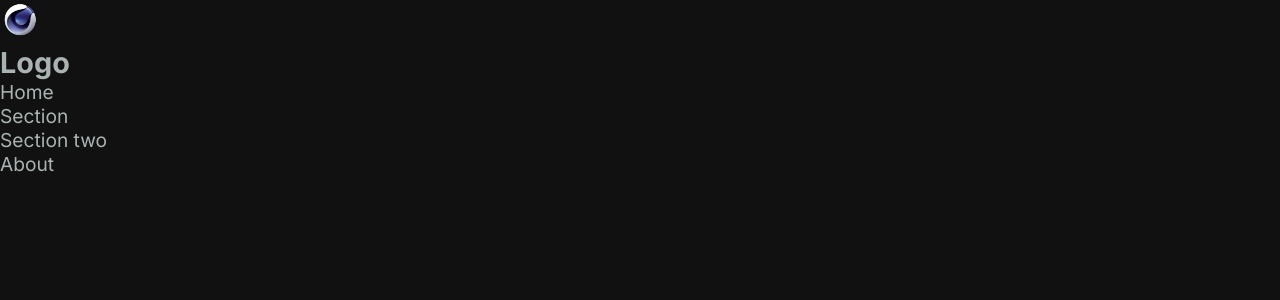
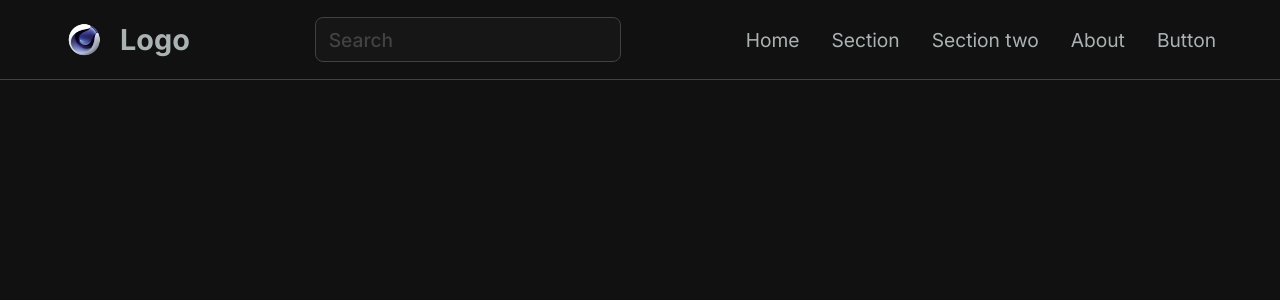
Before and after one commit to SebastianSloma/next_website, a Next.js app: page / in a window 1280 px wide. Shown: the top 300 px of the page. Built offline with nearby package versions, Linux system fonts and the light colour scheme.

Commit message:
styled nav bar

```diff
--- /dev/null
+++ b/app/Components/Button/Button.tsx
@@ -0,0 +1,11 @@
+'use client'
+
+import React from 'react'
+
+const Button = () => {
+  return (
+    <div>Button</div>
+  )
+}
+
+export default Button
--- a/app/Components/Header/Header.tsx
+++ b/app/Components/Header/Header.tsx
@@ -1,35 +1,86 @@
-'use client'
+'use client';
 
-import React from 'react'
-import Image from 'next/image'
-import logo from '../../../public/images/logo.png'
+import React from 'react';
+import Image from 'next/image';
+import logo from '../../../public/images/logo.png';
+import Button from '../Button/Button';
+import styled from 'styled-components';
 
 function Header() {
 	return (
-    <div>
+		<HeaderStyled>
 			<nav>
 				<div className='logo'>
 					<Image src={logo} alt='logo' width={40} />
 					<h2>Logo</h2>
+				</div>
+				<div className='input'>
+					<input type='text' placeholder='Search' />
+				</div>
 				<ul className='nav-items'>
 					<li>
-                        <a href="#">Home</a>
+						<a href='#'>Home</a>
 					</li>
 					<li>
-                        <a href="#">Section</a>
+						<a href='#'>Section</a>
 					</li>
 					<li>
-                        <a href="#">Section two</a>
+						<a href='#'>Section two</a>
 					</li>
 					<li>
-                        <a href="#">About</a>
+						<a href='#'>About</a>
 					</li>
-
+					<Button />
 				</ul>
-            </div>
 			</nav>
-    </div>
-  )
+		</HeaderStyled>
+	);
 }
 
-export default Header
+const HeaderStyled = styled.header`
+	nav {
+		padding: 0 4rem;
+		min-height: 10vh;
+		border-bottom: 1px solid var(--color-border);
+		display: flex;
+		justify-content: space-between;
+		align-items: center;
+		.logo {
+			display: flex;
+			align-items: center;
+			gap: 1rem;
+			cursor: pointer;
+		}
+		.input {
+			flex: 2;
+			display: flex;
+			justify-content: center;
+			input {
+				width: 55%;
+				padding: 0.6rem 0.8rem;
+				border-radius: 8px;
+				background-color: #161616;
+				border: 1px solid var(--color-border);
+				&::placeholder {
+					color: var(--color-border);
+					font-weight: 500;
+				}
+			}
+		}
+		.nav-items {
+			display: flex;
+			align-items: center;
+			gap: 2rem;
+			li {
+				transition: all 0.2s ease-in-out;
+
+				&:hover {
+					color: white;
+					transform: scale(1.1);
+				}
+			}
+		}
+	}
+`;
+
+export default Header;
```
Also changed, not shown: app/page.tsx (+5 -6 lines). Lines whose indentation alone changed are shown as unchanged.
